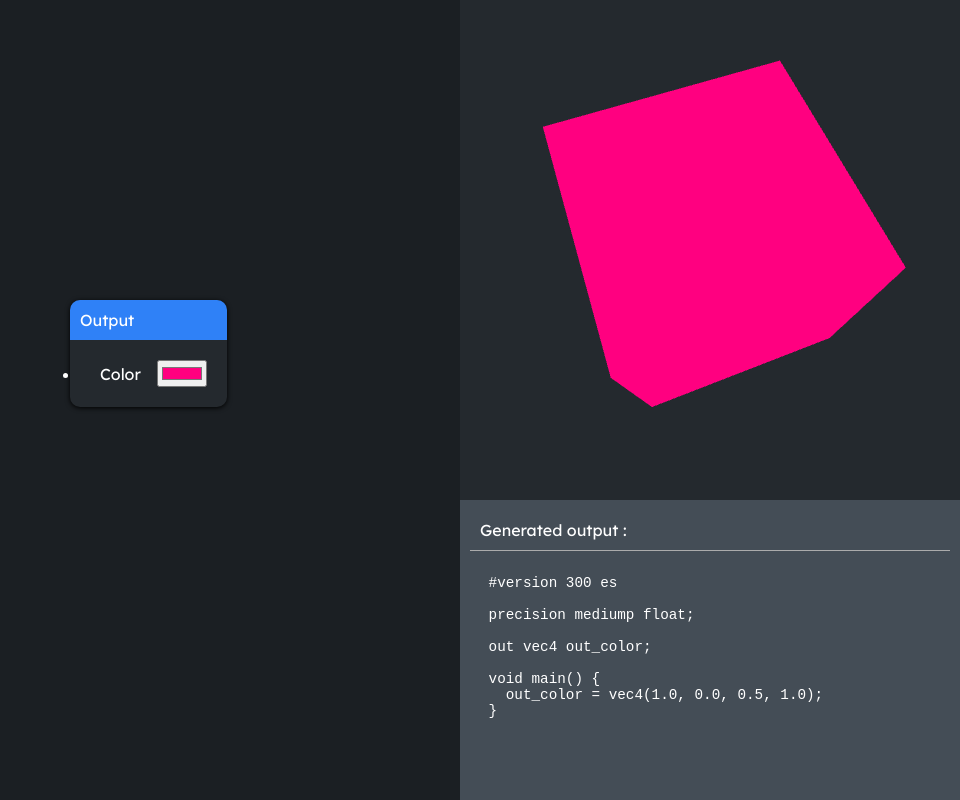
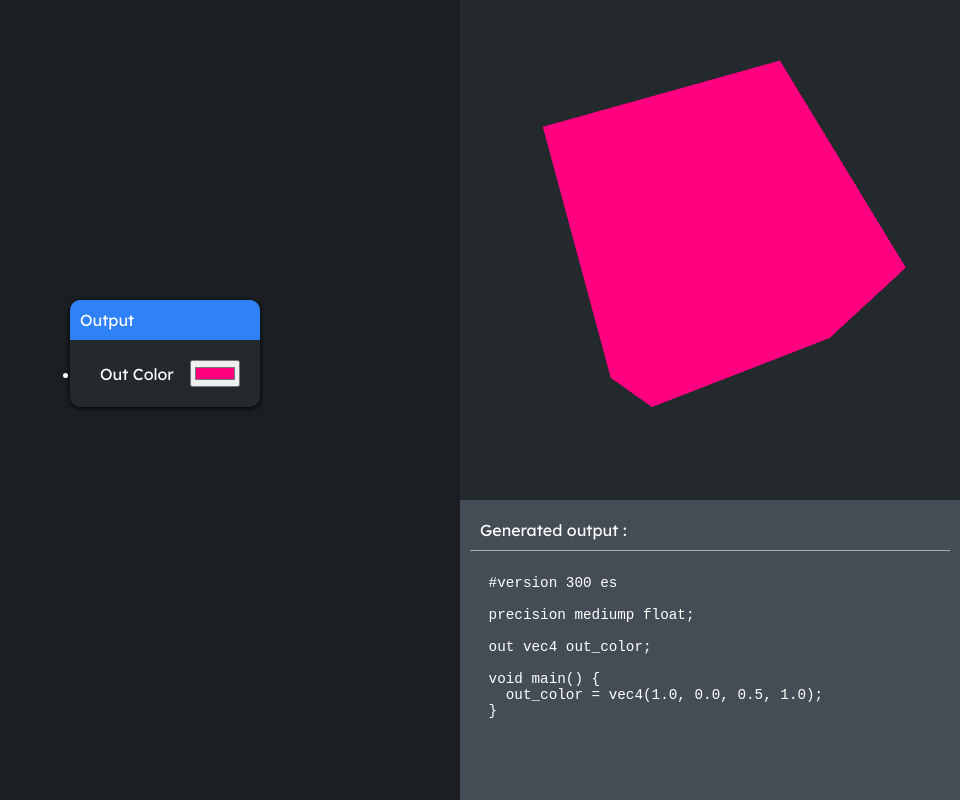
Before and after one commit to DaiF1/shader_editor, a website built with Vite: page index.html in a window 1280 px wide. Shown: the whole page, without its empty margins (320-1280 px from the left). Built offline with nearby package versions, Linux system fonts and the light colour scheme.

Commit message:
refacto: rework node instantiation and set fixed data for each node type

```diff
--- /dev/null
+++ b/src/code_emission.js
@@ -0,0 +1,23 @@
+function hexToRgb(hex) {
+  var result = /^#?([a-f\d]{2})([a-f\d]{2})([a-f\d]{2})$/i.exec(hex);
+  return result ? {
+    r: parseInt(result[1], 16),
+    g: parseInt(result[2], 16),
+    b: parseInt(result[3], 16)
+  } : null;
+}
+
+export function generateShaderCode(rootNode) {
+    const color = hexToRgb(document.getElementById(rootNode.attrib_ids[0]).value);
+    let content = `#version 300 es
+
+precision mediump float;
+
+out vec4 out_color;
+
+void main() {
+    out_color = vec4(${color.r / 255}, ${color.g / 255}, ${color.b / 255}, 1.0);
+}`;
+
+    return content;
+}
--- a/src/node_canvas.js
+++ b/src/node_canvas.js
@@ -1,3 +1,6 @@
+import { generateShaderCode } from "./code_emission";
+import { nodeSpecs } from "./nodes";
+
 const container = document.getElementById("node-canvas");
 const contextMenu = document.getElementById("add-panel");
 let id = 0;
@@ -42,46 +45,42 @@ function dragElement(elmnt) {
   }
 }
 
-function hexToRgb(hex) {
-  var result = /^#?([a-f\d]{2})([a-f\d]{2})([a-f\d]{2})$/i.exec(hex);
-  return result ? {
-    r: parseInt(result[1], 16),
-    g: parseInt(result[2], 16),
-    b: parseInt(result[3], 16)
-  } : null;
-}
-
 function updateShaderCode(redrawCallback) {
-    const color = hexToRgb(document.getElementById(outputNode.attributes[0]).value);
-    let content = `#version 300 es
-
-precision mediump float;
-
-out vec4 out_color;
-
-void main() {
-    out_color = vec4(${color.r / 255}, ${color.g / 255}, ${color.b / 255}, 1.0);
-}`;
-
+    const content = generateShaderCode(outputNode);
     shaderOutput.innerText = content;
-
     redrawCallback();
 }
 
-function addNode(name, attributes, types, x, y, redrawCallback) {
+function addNode(name, x, y, redrawCallback) {
     let html = `<div id="node-${id}" class="node" style="left: ${x}px; top: ${y}px">
         <p class="node-title">${name}</p>
         <ul>`;
 
-    const attribIds = []
-    for (let i = 0; i < attributes.length; i++) {
-        const attribId = `node-${id}-${attributes[i]}`;
-        const input = `<input id="${attribId}" type="${Object.keys(types)[i]}" value="${Object.values(types)[i]}"></input>`;
+    const attributes = nodeSpecs[name]
+    const attribIds = [] // id of each input elt.
+    const attribLinks = {} // id of block linked to the input. null by default.
+
+    for (let attrib of attributes["inputs"]) {
+        const attribId = `node-${id}-${attrib["name"].replace(/\s+/g, '-').toLowerCase()}`;
         attribIds.push(attribId);
-        html += `<li><span class="node-item">${attributes[i]} ${input}</span></li>`
+        attribLinks[attrib["name"]] = null;
+
+        const input = `<input id="${attribId}" type="${attrib["value_type"]}" value="${attrib["default_value"]}"></input>`;
+
+        html += `<li><span class="node-item">${attrib["name"]} ${input}</span></li>`
     }
 
-    html += `</ul></div>`;
+    html += `</ul>`;
+
+    if (attributes["outputs"] != null)
+    {
+        html += `<ul class="node-out">`
+        for (let out of attributes["outputs"])
+            html += `<li>${out}</li>`;
+        html += `</ul>`;
+    }
+
+    html += `</div>`;
 
     container.innerHTML += html;
 
@@ -91,20 +90,22 @@ function addNode(name, attributes, types, x, y, redrawCallback) {
         const inputs = node.querySelectorAll("input");
         inputs.forEach(input => input.addEventListener("change", () => updateShaderCode(redrawCallback)));
     });
+
+    const out = {
+        id: id,
+        attrib_ids: attribIds,
+        attri_links: attribLinks,
+    }
+
     id++;
+
+    return out;
 }
 
 export function initCanvas(redrawCallback) {
     const x = container.clientWidth / 2;
     const y = container.clientHeight / 2 - 100;
-    addNode("Output", ["Color"], {"color": "#ff007f"}, x, y, redrawCallback);
-
-    outputNode = {
-        id: 0,
-        attributes: [
-            "node-0-Color"
-        ]
-    };
+    outputNode = addNode("Output", x, y, redrawCallback);
 
     container.addEventListener('contextmenu', (event) => {
         contextMenu.style.left = `${event.clientX}px`;
--- /dev/null
+++ b/src/nodes.js
@@ -0,0 +1,25 @@
+// Each node is represented by a list of attributes with a name and value type
+// The input and outputs of different nodes can be linked to each other.
+export const nodeSpecs = {
+    Output: {
+        inputs: [
+            {
+                name: "Out Color",
+                value_type: "color",
+                default_value: "#ff007f",
+            }
+        ],
+    },
+    Texture: {
+        inputs: [
+            {
+                name: "File",
+                value_type: "file",
+                default_value: null,
+            }
+        ],
+        outputs: [
+            "Color",
+        ]
+    },
+}
--- a/src/style.css
+++ b/src/style.css
@@ -103,6 +103,12 @@ button:hover {
     gap: 1em;
 }
 
+ul.node-out {
+    direction: rtl;
+    margin-bottom: 10px;
+    padding-right: 10px;
+}
+
 .node input[type=color] {
     padding: 2px;
 }
```
